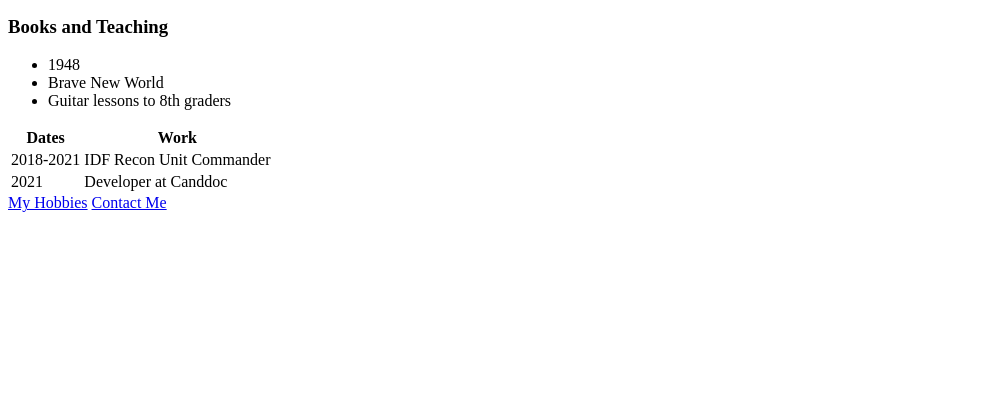
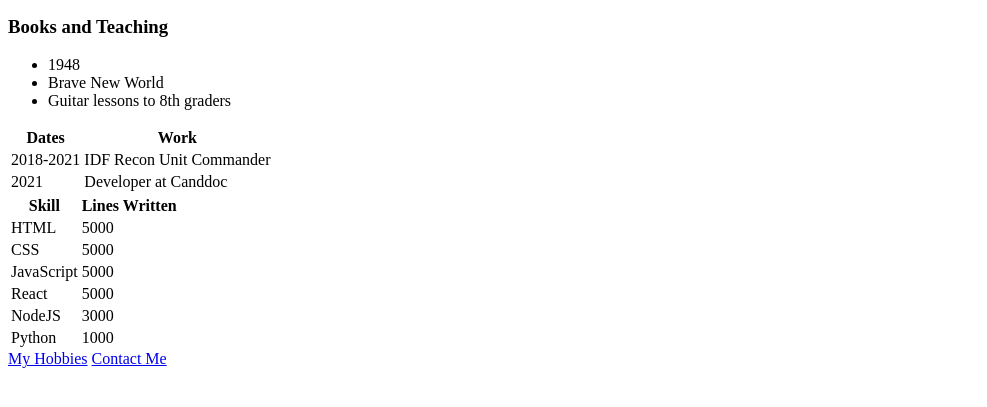
Before and after one commit to tomari3/AngelaYuUdemyCourse, a plain HTML site: page Section_2_Into_to_HTML/HTML_Personal_Site/index.html in a window 1280 px wide. Shown: the part 307-714 px from the top of the page, without its empty margins (0-987 px from the left). Drawn offline with Linux system fonts and the light colour scheme.

Commit message:
Added: skills table

```diff
--- a/Section_2_Into_to_HTML/HTML_Personal_Site/index.html
+++ b/Section_2_Into_to_HTML/HTML_Personal_Site/index.html
@@ -60,6 +60,41 @@
       <tfoot></tfoot>
     </table>
 
+    <table>
+      <thead>
+        <tr>
+          <th>Skill</th>
+          <th>Lines Written</th>
+        </tr>
+      </thead>
+      <tbody>
+        <tr>
+          <td>HTML</td>
+          <td>5000</td>
+        </tr>
+        <tr>
+          <td>CSS</td>
+          <td>5000</td>
+        </tr>
+        <tr>
+          <td>JavaScript</td>
+          <td>5000</td>
+        </tr>
+        <tr>
+          <td>React</td>
+          <td>5000</td>
+        </tr>
+        <tr>
+          <td>NodeJS</td>
+          <td>3000</td>
+        </tr>
+        <tr>
+          <td>Python</td>
+          <td>1000</td>
+        </tr>
+      </tbody>
+    </table>
+
     <a href="hobbies.html">My Hobbies</a>
     <a href="contant.html">Contact Me</a>
   </body>
```
